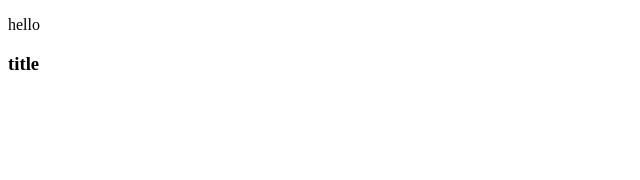
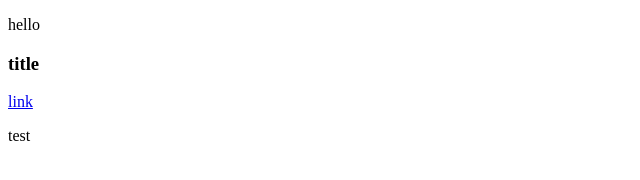
Before and after one commit to kristina-makalatia/lesson5-126, a plain HTML site: page index.html in a window 1280 px wide. Shown: the full height of the page, 0-640 px from the left. Drawn offline with Linux system fonts and the light colour scheme.

Commit message:
add new elements section

```diff
--- a/index.html
+++ b/index.html
@@ -8,6 +8,8 @@
 	<p>hello</p>
 	<section>
 		<h3>title</h3>
+		<a href="#">link </a>
+		<p> test </p>
 	</section>
 </body>
 </html>
```
